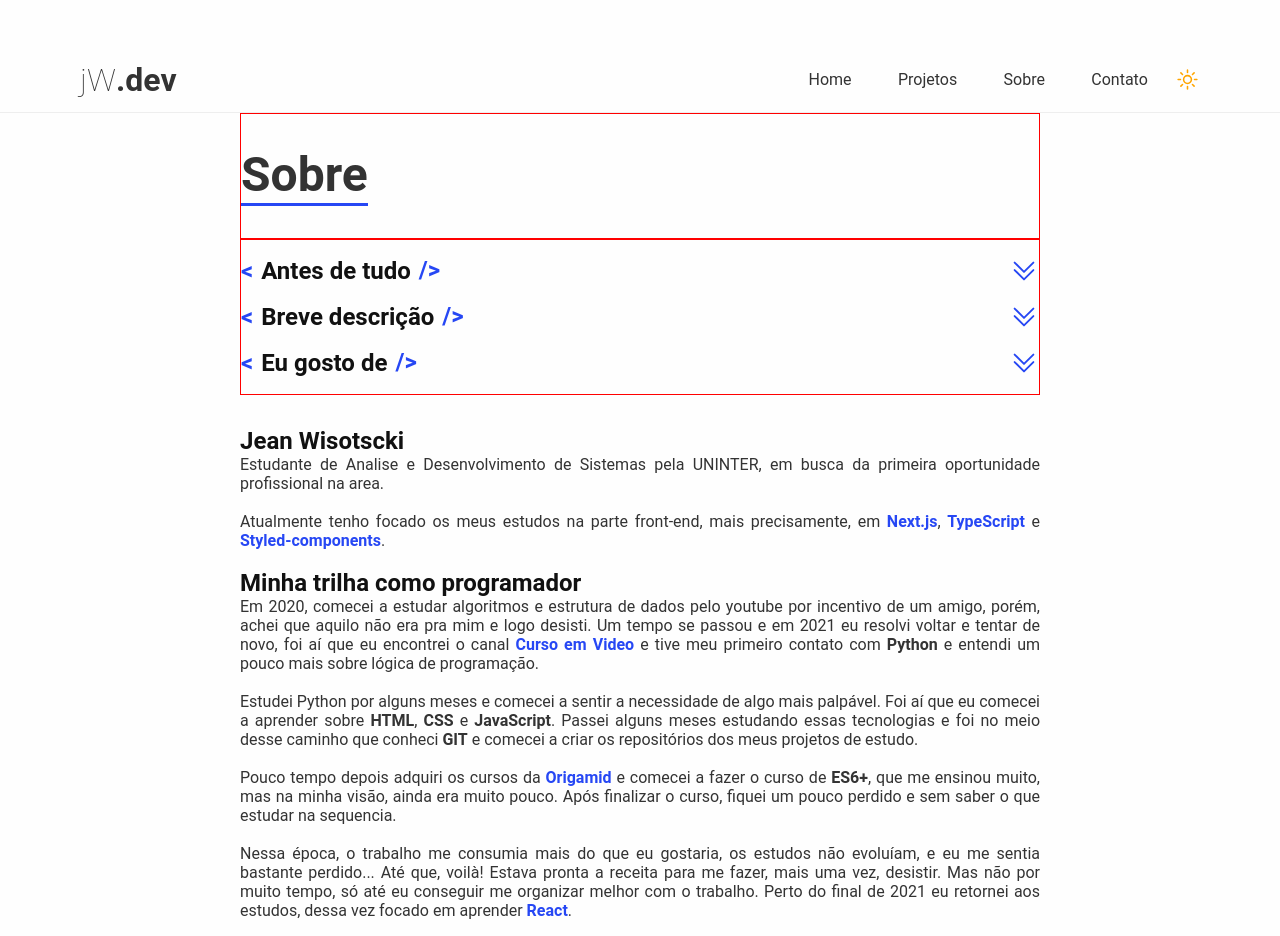
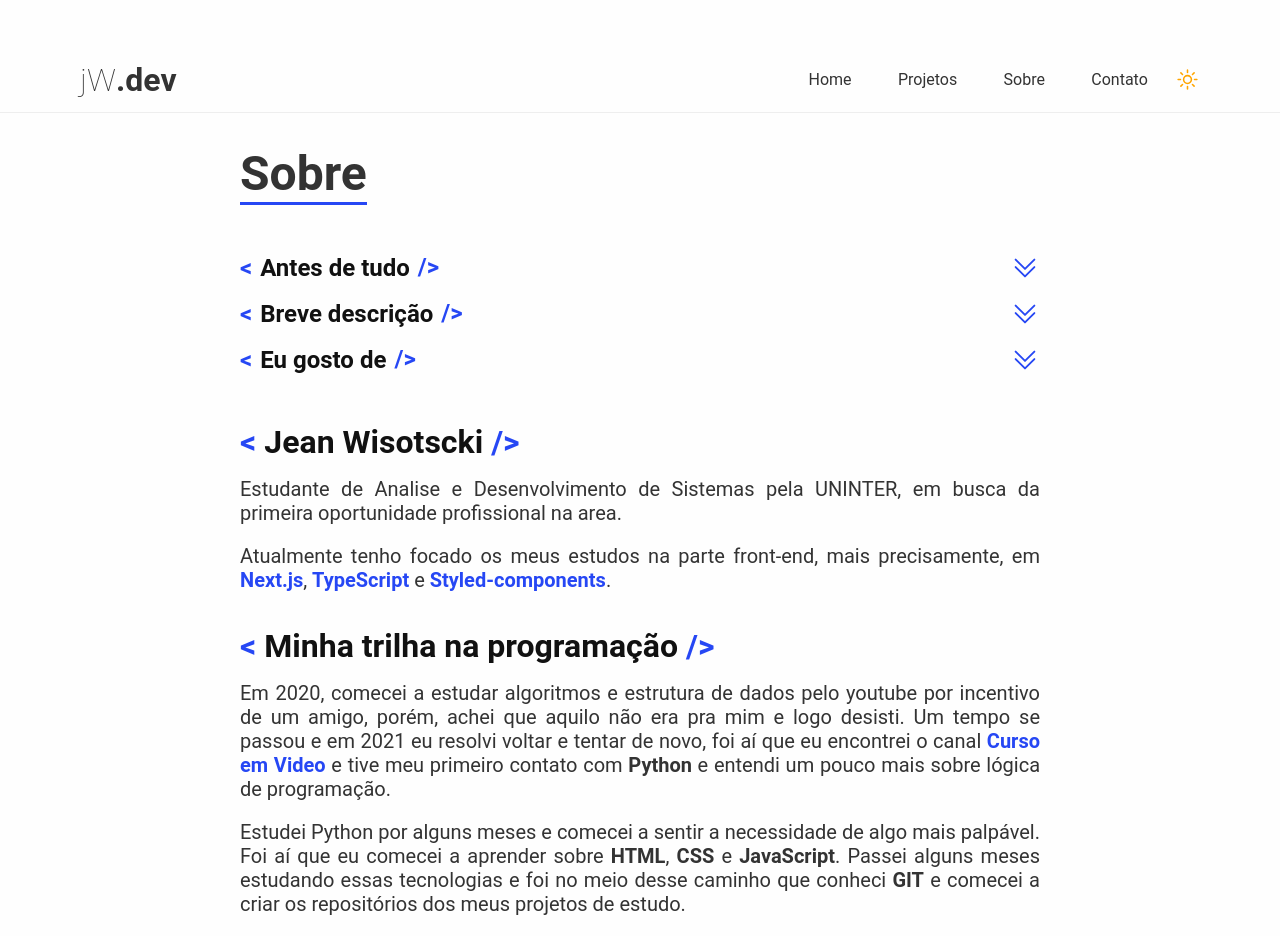
Before and after one commit to jeanwisotscki/portfolio, a Next.js app: page /sobre in a window 1280 px wide. Shown: the top 936 px of the page. Built offline with nearby package versions, Linux system fonts and the light colour scheme.

Commit message:
styled: conteúdo da página sobre estilizado

```diff
--- a/src/pages/sobre/index.tsx
+++ b/src/pages/sobre/index.tsx
@@ -43,7 +43,7 @@ const Sobre = () => {
           <br />
         </article>
         <article>
-          <h2>Minha trilha como programador</h2>
+          <h2>Minha trilha na programação</h2>
           <p>
             Em 2020, comecei a estudar algoritmos e estrutura de dados pelo
             youtube por incentivo de um amigo, porém, achei que aquilo não era
--- a/src/pages/sobre/styles.ts
+++ b/src/pages/sobre/styles.ts
@@ -1,18 +1,50 @@
 import styled from "styled-components";
 
-export const Container = styled.div`
-  border: 1px solid red;
-`;
+export const Container = styled.div``;
 
 export const TextContainer = styled.div`
-  margin: 2rem 0;
+  margin: 3rem 0;
 
   h2 {
     color: ${(props) => props.theme.colors.primary};
+    font-size: ${(props) => props.theme.fontSizes.large};
+    margin: 1rem 0;
+
+    &::before {
+      content: "<";
+      color: ${(props) => props.theme.colors.blue};
+      font-size: ${(props) => props.theme.fontSizes.large};
+      margin-right: 0.5rem;
+    }
+
+    &::after {
+      content: "/>";
+      color: ${(props) => props.theme.colors.blue};
+      font-size: ${(props) => props.theme.fontSizes.large};
+      line-height: 0.9;
+      margin-left: 0.5rem;
+    }
+
+    @media (max-width: 769px) {
+      font-size: ${(props) => props.theme.fontSizes.medium};
+
+      &::before {
+        font-size: ${(props) => props.theme.fontSizes.medium};
+      }
+
+      &::after {
+        font-size: ${(props) => props.theme.fontSizes.medium};
+      }
+    }
   }
   p {
     color: ${(props) => props.theme.colors.secondary};
+    font-size: ${(props) => props.theme.fontSizes.smMedium};
     text-align: justify;
+
+    @media (max-width: 769px) {
+      font-size: ${(props) => props.theme.fontSizes.normal};
+    }
   }
 
   a {
```
